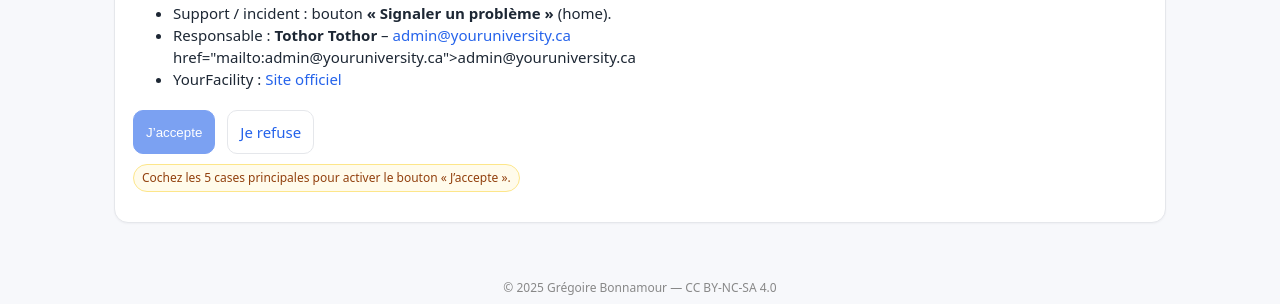
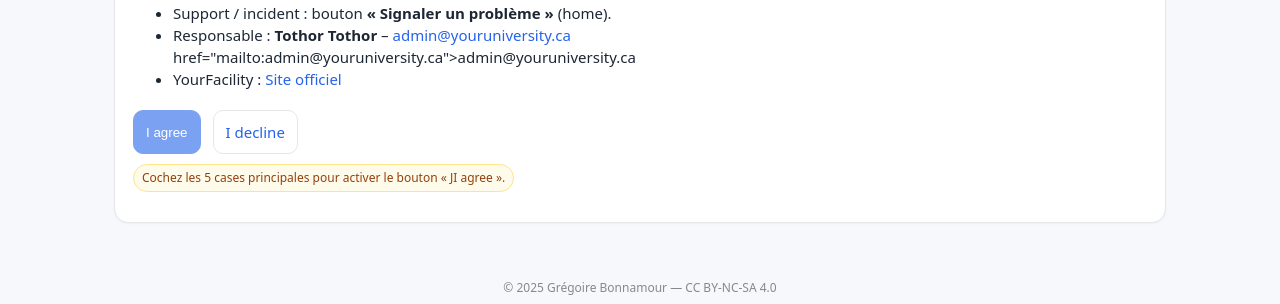
Before and after one commit to gregoire-bonnamour/core-facility-booking, a Django app: page /user_profile/reglement/ in a window 1280 px wide. Shown: the part 1164-1468 px from the top of the page. Run offline with Django 4.2, Linux system fonts and the light colour scheme; a user stored in the database is signed in; data that the repository does not hold is empty.

Commit message:
Translate accept/decline buttons in reglement.html: J'accepte -> I agree, Je refuse -> I decline

```diff
--- a/accounts/templates/accounts/reglement.html
+++ b/accounts/templates/accounts/reglement.html
@@ -120,12 +120,12 @@
     </section>
 
     <div class="row" style="margin-top:20px;">
-      <button type="submit" class="btn primary" id="btn-accept" disabled>J’accepte</button>
-      <a href="{% url 'logout' %}" class="btn">Je refuse</a>
+      <button type="submit" class="btn primary" id="btn-accept" disabled>I agree</button>
+      <a href="{% url 'logout' %}" class="btn">I decline</a>
     </div>
 
     <p id="help-msg" class="badge warn" style="margin-top:10px;">Cochez les 5 cases principales pour activer le bouton «
-      J’accepte ».</p>
+      JI agree ».</p>
   </form>
 </div>
 
```
